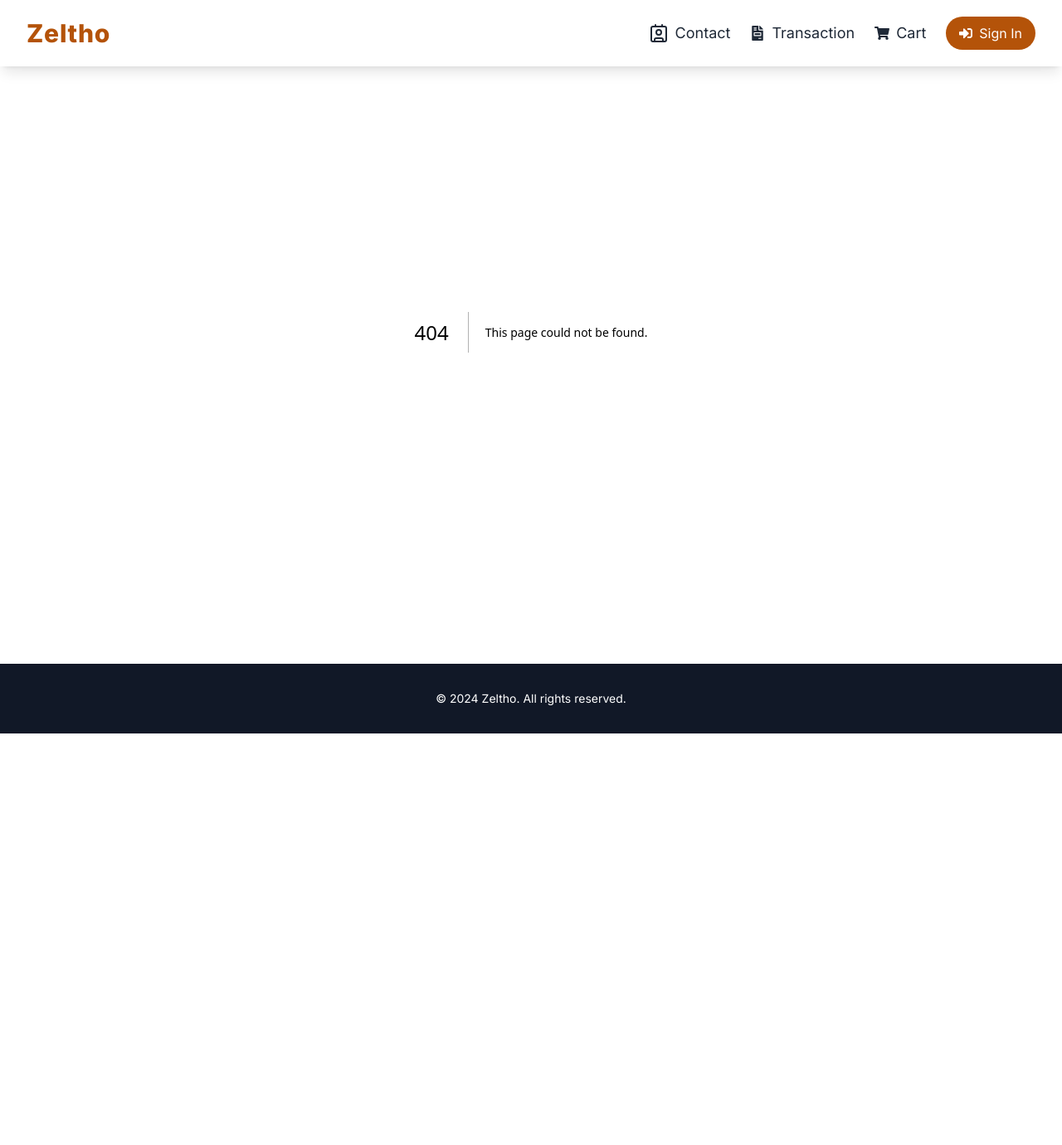
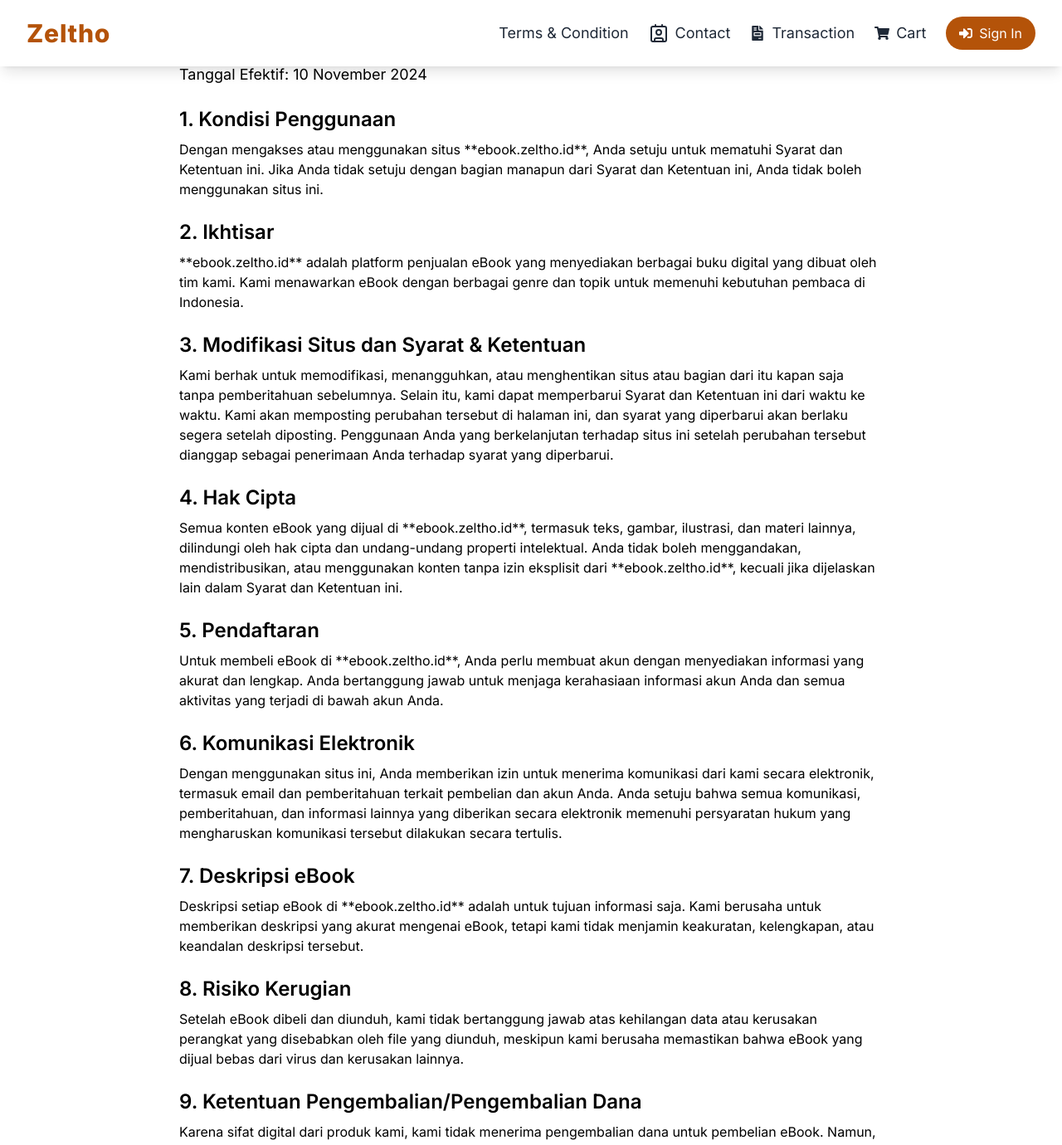
Before and after one commit to alfyadinata/NextJs-Marketplace, a Next.js app: page /terms-and-conditions in a window 1280 px wide. Before the commit this address had no page. Shown: the top 1380 px of the page at 83% size. Before the commit the page ends 884 px from the top, so only its background shows below. Built offline with nearby package versions, Linux system fonts and the light colour scheme.

Commit message:
add: tnc

```diff
--- a/src/app/cart/page.tsx
+++ b/src/app/cart/page.tsx
@@ -13,20 +13,18 @@ interface CartItem {
 const CartPage: React.FC = () => {
   const [cartItems, setCartItems] = useState<CartItem[]>([
     {
-      id: 1,
-      name: "Product 1",
-      price: 150000,
+      id: 3,
+      name: "Majapahit dalam Sejarah: Kejayaan yang Abadi",
+      price: 97500,
+      image: "/img/cover/majapahit.png",
       quantity: 1,
-      image:
-        "https://images.tokopedia.net/img/cache/700/VqbcmM/2023/12/7/01713dfe-bff3-497b-8a23-85a4e5f622b3.jpg",
     },
     {
-      id: 2,
-      name: "Product 2",
-      price: 250000,
-      quantity: 2,
-      image:
-        "https://images.tokopedia.net/img/cache/500-square/VqbcmM/2023/3/1/b7f4d88e-2ded-4ac7-9307-5c7f5151da30.jpg",
+      id: 4,
+      name: "Takhta Para Dewa: Rahasia Olympus",
+      price: 150000,
+      image: "/img/cover/olympus.png",
+      quantity: 1,
     },
   ]);
 
--- /dev/null
+++ b/src/app/terms-and-conditions/page.tsx
@@ -0,0 +1,173 @@
+import React from "react";
+
+const TermsAndConditions = () => {
+  return (
+    <div className="max-w-4xl mx-auto p-6">
+      <h1 className="text-3xl font-bold mb-4">Syarat dan Ketentuan</h1>
+
+      <p className="text-lg mb-6">Tanggal Efektif: 10 November 2024</p>
+
+      <section className="mb-6">
+        <h2 className="text-2xl font-semibold mb-2">1. Kondisi Penggunaan</h2>
+        <p>
+          Dengan mengakses atau menggunakan situs **ebook.zeltho.id**, Anda
+          setuju untuk mematuhi Syarat dan Ketentuan ini. Jika Anda tidak setuju
+          dengan bagian manapun dari Syarat dan Ketentuan ini, Anda tidak boleh
+          menggunakan situs ini.
+        </p>
+      </section>
+
+      <section className="mb-6">
+        <h2 className="text-2xl font-semibold mb-2">2. Ikhtisar</h2>
+        <p>
+          **ebook.zeltho.id** adalah platform penjualan eBook yang menyediakan
+          berbagai buku digital yang dibuat oleh tim kami. Kami menawarkan eBook
+          dengan berbagai genre dan topik untuk memenuhi kebutuhan pembaca di
+          Indonesia.
+        </p>
+      </section>
+
+      <section className="mb-6">
+        <h2 className="text-2xl font-semibold mb-2">
+          3. Modifikasi Situs dan Syarat & Ketentuan
+        </h2>
+        <p>
+          Kami berhak untuk memodifikasi, menangguhkan, atau menghentikan situs
+          atau bagian dari itu kapan saja tanpa pemberitahuan sebelumnya. Selain
+          itu, kami dapat memperbarui Syarat dan Ketentuan ini dari waktu ke
+          waktu. Kami akan memposting perubahan tersebut di halaman ini, dan
+          syarat yang diperbarui akan berlaku segera setelah diposting.
+          Penggunaan Anda yang berkelanjutan terhadap situs ini setelah
+          perubahan tersebut dianggap sebagai penerimaan Anda terhadap syarat
+          yang diperbarui.
+        </p>
+      </section>
+
+      <section className="mb-6">
+        <h2 className="text-2xl font-semibold mb-2">4. Hak Cipta</h2>
+        <p>
+          Semua konten eBook yang dijual di **ebook.zeltho.id**, termasuk teks,
+          gambar, ilustrasi, dan materi lainnya, dilindungi oleh hak cipta dan
+          undang-undang properti intelektual. Anda tidak boleh menggandakan,
+          mendistribusikan, atau menggunakan konten tanpa izin eksplisit dari
+          **ebook.zeltho.id**, kecuali jika dijelaskan lain dalam Syarat dan
+          Ketentuan ini.
+        </p>
+      </section>
+
+      <section className="mb-6">
+        <h2 className="text-2xl font-semibold mb-2">5. Pendaftaran</h2>
+        <p>
+          Untuk membeli eBook di **ebook.zeltho.id**, Anda perlu membuat akun
+          dengan menyediakan informasi yang akurat dan lengkap. Anda bertanggung
+          jawab untuk menjaga kerahasiaan informasi akun Anda dan semua
+          aktivitas yang terjadi di bawah akun Anda.
+        </p>
+      </section>
+
+      <section className="mb-6">
+        <h2 className="text-2xl font-semibold mb-2">
+          6. Komunikasi Elektronik
+        </h2>
+        <p>
+          Dengan menggunakan situs ini, Anda memberikan izin untuk menerima
+          komunikasi dari kami secara elektronik, termasuk email dan
+          pemberitahuan terkait pembelian dan akun Anda. Anda setuju bahwa semua
+          komunikasi, pemberitahuan, dan informasi lainnya yang diberikan secara
+          elektronik memenuhi persyaratan hukum yang mengharuskan komunikasi
+          tersebut dilakukan secara tertulis.
+        </p>
+      </section>
+
+      <section className="mb-6">
+        <h2 className="text-2xl font-semibold mb-2">7. Deskripsi eBook</h2>
+        <p>
+          Deskripsi setiap eBook di **ebook.zeltho.id** adalah untuk tujuan
+          informasi saja. Kami berusaha untuk memberikan deskripsi yang akurat
+          mengenai eBook, tetapi kami tidak menjamin keakuratan, kelengkapan,
+          atau keandalan deskripsi tersebut.
+        </p>
+      </section>
+
+      <section className="mb-6">
+        <h2 className="text-2xl font-semibold mb-2">8. Risiko Kerugian</h2>
+        <p>
+          Setelah eBook dibeli dan diunduh, kami tidak bertanggung jawab atas
+          kehilangan data atau kerusakan perangkat yang disebabkan oleh file
+          yang diunduh, meskipun kami berusaha memastikan bahwa eBook yang
+          dijual bebas dari virus dan kerusakan lainnya.
+        </p>
+      </section>
+
+      <section className="mb-6">
+        <h2 className="text-2xl font-semibold mb-2">
+          9. Ketentuan Pengembalian/Pengembalian Dana
+        </h2>
+        <p>
+          Karena sifat digital dari produk kami, kami tidak menerima
+          pengembalian dana untuk pembelian eBook. Namun, jika Anda menghadapi
+          masalah teknis dalam mengunduh atau mengakses eBook, silakan hubungi
+          kami dan kami akan mencoba untuk membantu Anda menyelesaikan masalah
+          tersebut.
+        </p>
+      </section>
+
+      <section className="mb-6">
+        <h2 className="text-2xl font-semibold mb-2">10. Kebijakan Privasi</h2>
+        <p>
+          Kami menghormati privasi Anda. Silakan lihat Kebijakan Privasi kami
+          untuk informasi lebih lanjut tentang bagaimana kami mengumpulkan,
+          menggunakan, dan melindungi data pribadi Anda.
+        </p>
+      </section>
+
+      <section className="mb-6">
+        <h2 className="text-2xl font-semibold mb-2">11. Penafian</h2>
+        <p>
+          {`**ebook.zeltho.id** menyediakan eBook dengan dasar "sebagaimana adanya".
+          Kami tidak memberikan jaminan apa pun terkait kualitas, keakuratan,
+          atau kesesuaian eBook untuk tujuan tertentu. Penggunaan eBook
+          sepenuhnya menjadi tanggung jawab pembeli.`}
+        </p>
+      </section>
+
+      <section className="mb-6">
+        <h2 className="text-2xl font-semibold mb-2">12. Ganti Rugi</h2>
+        <p>
+          Anda setuju untuk mengganti rugi, membela, dan membebaskan
+          **ebook.zeltho.id** dari klaim, kerugian, kerusakan, dan biaya yang
+          timbul akibat pelanggaran terhadap Syarat dan Ketentuan ini atau
+          penggunaan Anda atas eBook yang dibeli.
+        </p>
+      </section>
+
+      <section className="mb-6">
+        <h2 className="text-2xl font-semibold mb-2">13. Hukum yang Berlaku</h2>
+        <p>
+          Syarat dan Ketentuan ini diatur oleh hukum yang berlaku di Indonesia.
+          Semua sengketa yang timbul dari penggunaan situs ini akan diselesaikan
+          sesuai dengan yurisdiksi yang berlaku di Indonesia.
+        </p>
+      </section>
+
+      <section className="mb-6">
+        <h2 className="text-2xl font-semibold mb-2">
+          14. Pertanyaan dan Masukan
+        </h2>
+        <p>
+          Jika Anda memiliki pertanyaan atau masukan terkait dengan Syarat dan
+          Ketentuan ini atau layanan kami, silakan hubungi kami di halaman
+          contact. Kami menghargai masukan Anda dan akan berusaha sebaik mungkin
+          untuk menangani masalah yang Anda ajukan.
+        </p>
+      </section>
+
+      <p className="text-lg text-center mt-6">
+        Dengan menggunakan **ebook.zeltho.id**, Anda mengakui bahwa Anda telah
+        membaca, memahami, dan setuju dengan Syarat dan Ketentuan ini.
+      </p>
+    </div>
+  );
+};
+
+export default TermsAndConditions;
--- a/src/app/transaction/page.tsx
+++ b/src/app/transaction/page.tsx
@@ -1,3 +1,4 @@
+/* eslint-disable @next/next/no-img-element */
 import React from "react";
 import { FaEye, FaCreditCard, FaTruck, FaTimes } from "react-icons/fa";
 
--- a/src/components/Header/index.tsx
+++ b/src/components/Header/index.tsx
@@ -43,6 +43,11 @@ const Header = () => {
             </Link>
           </div>
           <div className="flex items-center space-x-4 md:space-x-6">
+            <Link href="/terms-and-conditions" className="hidden sm:flex">
+              <span className="flex items-center text-sm md:text-lg text-gray-800 hover:text-amber-700 transition duration-300 ease-in-out">
+                Terms & Condition
+              </span>
+            </Link>
             <Link href="/contact" className="hidden sm:flex">
               <span className="flex items-center text-sm md:text-lg text-gray-800 hover:text-amber-700 transition duration-300 ease-in-out">
                 <Contact className="mr-2" />
```
